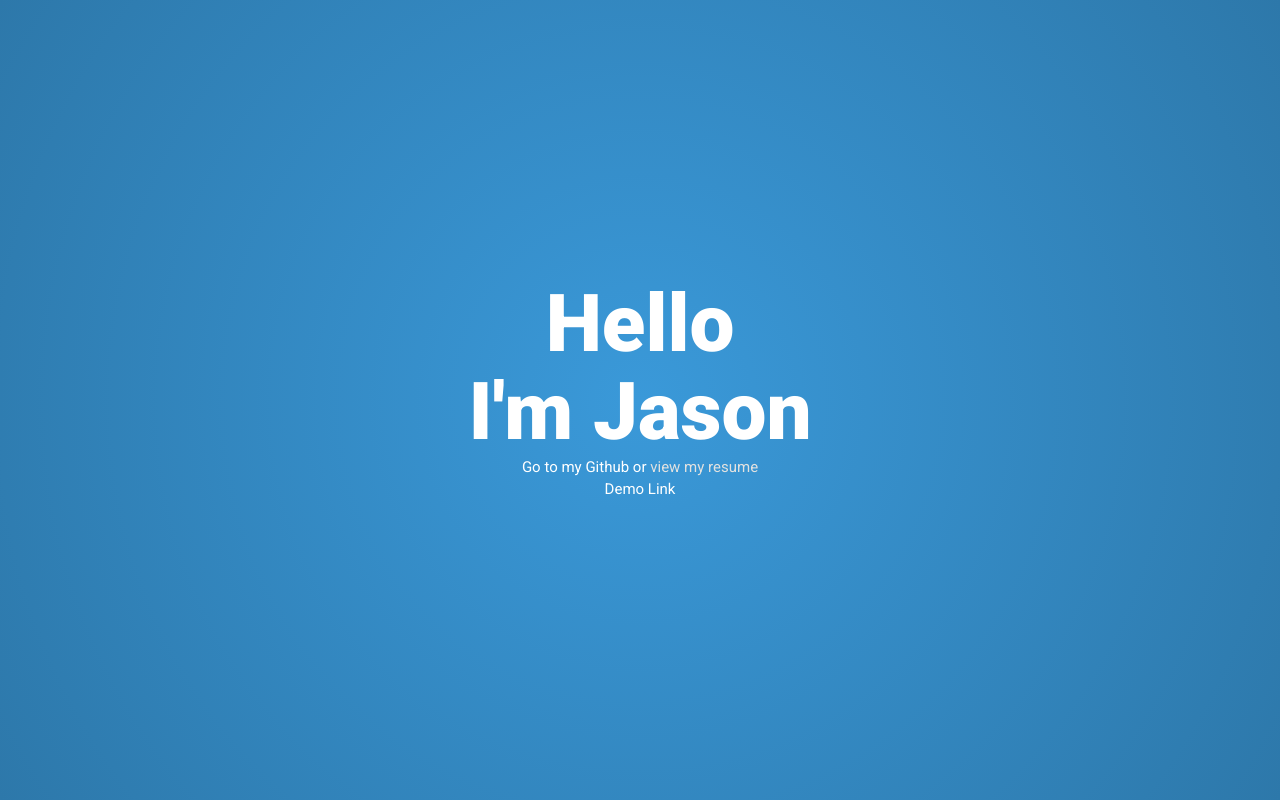
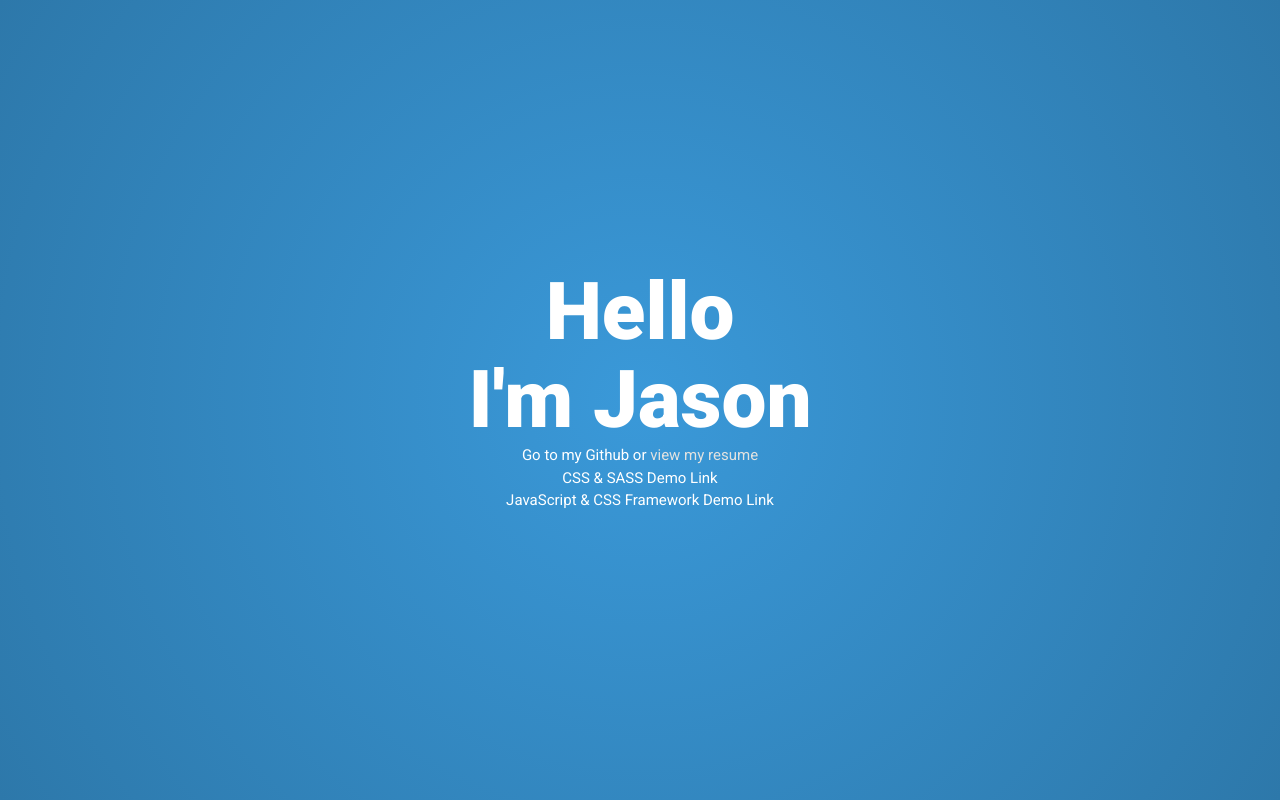
Before and after one commit to ChHeYo/ChHeYo.github.io, a plain HTML site: page index.html in a window 1280 px wide. Drawn offline with nearby package versions, Linux system fonts and the light colour scheme.

Commit message:
add new demo page

```diff
--- a/index.html
+++ b/index.html
@@ -21,7 +21,8 @@
                         <a class="github-link" href="https://github.com/ChHeYo">Go to my Github</a> or
                         <a class="resume-link" href="resume.html">view my resume</a>
                         <br/>
-                        <a class="github-link" href="osprey/index.html">Demo Link</a>
+                        <a class="github-link" href="Natours/index.html">CSS & SASS Demo Link</a><br/>
+                        <a class="github-link" href="osprey/index.html">JavaScript & CSS Framework Demo Link</a>
                     </div>
                 </div>
             </div>
```
Also changed, not shown: osprey/index.html (+2 -2 lines), 1 other file.
